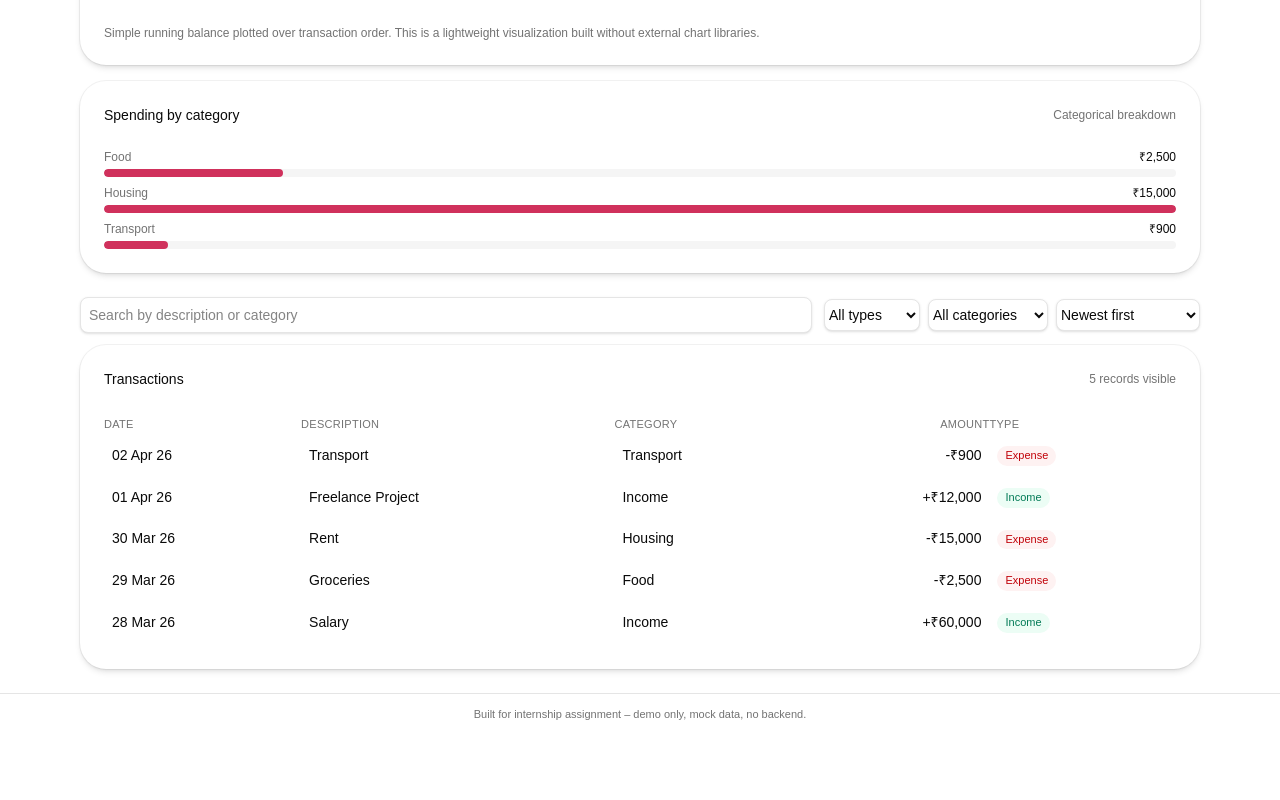
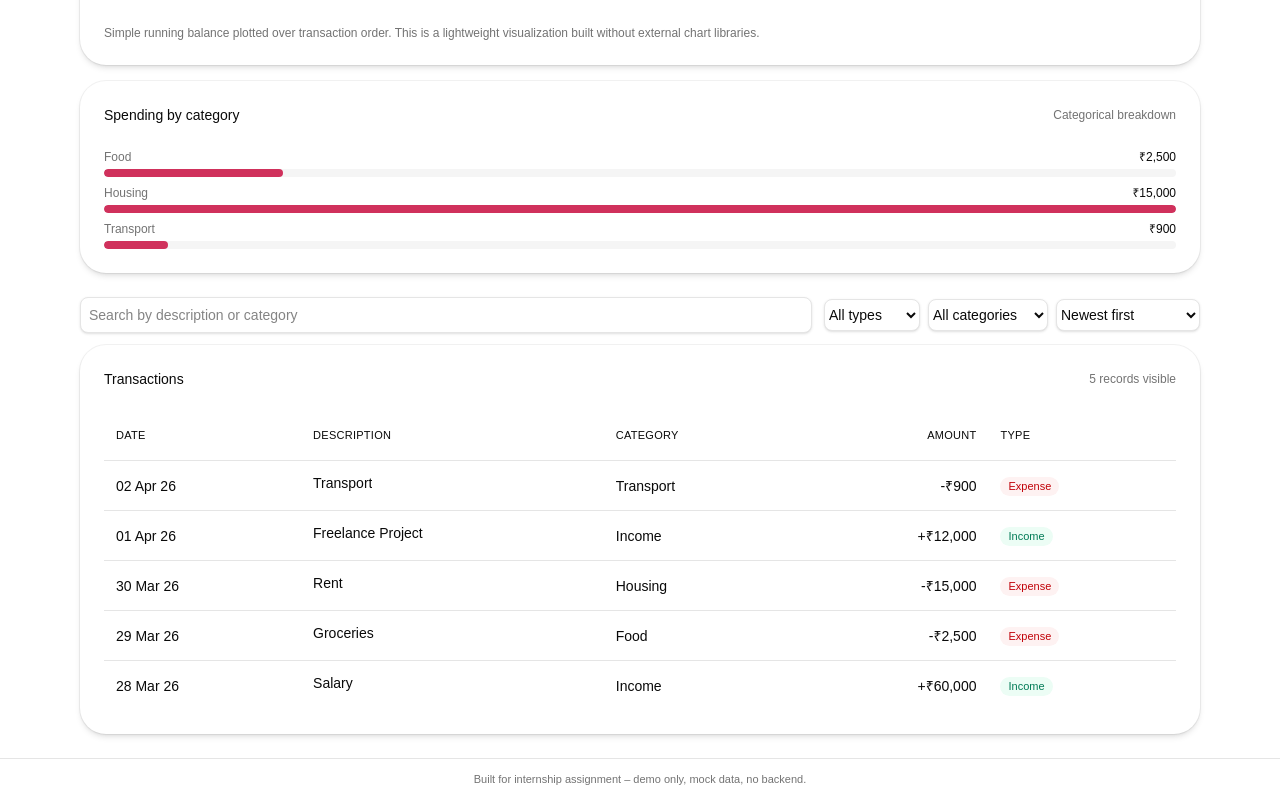
Before and after one commit to Hrishabh3829/Finance-Dashboard-UI, a React (Vite) app: page / in a window 1280 px wide. Shown: the part 510-1310 px from the top of the page. Before the commit the page ends 1244 px from the top, so only its background shows below. Built offline with nearby package versions, Linux system fonts and the light colour scheme.

Commit message:
data table component

```diff
--- a/package.json
+++ b/package.json
@@ -17,6 +17,7 @@
     "@hugeicons/react": "^1.1.6",
     "@lottiefiles/dotlottie-react": "^0.18.9",
     "@tailwindcss/vite": "^4.2.2",
+    "@tanstack/react-table": "^8.21.3",
     "class-variance-authority": "^0.7.1",
     "clsx": "^2.1.1",
     "radix-ui": "^1.4.3",
--- a/src/components/dashboard/TransactionsTable.jsx
+++ b/src/components/dashboard/TransactionsTable.jsx
@@ -1,5 +1,19 @@
+import { useMemo } from "react";
+import {
+  flexRender,
+  getCoreRowModel,
+  useReactTable,
+} from "@tanstack/react-table";
 import { Card, CardHeader, CardTitle, CardContent } from "@/components/ui/card";
 import { Button } from "@/components/ui/button";
+import {
+  Table,
+  TableBody,
+  TableCell,
+  TableHead,
+  TableHeader,
+  TableRow,
+} from "@/components/ui/table";
 import { useAppState } from "@/lib/state";
 
 function formatDate(value) {
@@ -18,6 +32,81 @@ export function TransactionsTable({ showActions = false }) {
     setTransactions(transactions.filter((t) => t.id !== id));
   };
 
+  const columns = useMemo(() => {
+    const baseColumns = [
+      {
+        accessorKey: "date",
+        header: "Date",
+        cell: ({ row }) => formatDate(row.original.date),
+      },
+      {
+        accessorKey: "description",
+        header: "Description",
+        cell: ({ row }) => (
+          <span className="max-w-[180px] truncate inline-block">
+            {row.original.description}
+          </span>
+        ),
+      },
+      {
+        accessorKey: "category",
+        header: "Category",
+      },
+      {
+        accessorKey: "amount",
+        header: "Amount",
+        cell: ({ row }) => (
+          <span className="font-medium">
+            {row.original.type === "income" ? "+" : "-"}₹
+            {row.original.amount.toLocaleString("en-IN", {
+              maximumFractionDigits: 0,
+            })}
+          </span>
+        ),
+      },
+      {
+        accessorKey: "type",
+        header: "Type",
+        cell: ({ row }) => (
+          <span
+            className={`inline-flex items-center rounded-full px-2 py-0.5 text-[11px] capitalize ${
+              row.original.type === "income"
+                ? "bg-emerald-50 text-emerald-700"
+                : "bg-red-50 text-red-700"
+            }`}
+          >
+            {row.original.type}
+          </span>
+        ),
+      },
+    ];
+
+    if (showActions) {
+      baseColumns.push({
+        id: "actions",
+        header: "Actions",
+        cell: ({ row }) => (
+          <Button
+            variant="outline"
+            size="xs"
+            disabled={role !== "admin"}
+            onClick={() => handleDelete(row.original.id)}
+          >
+            Delete
+          </Button>
+        ),
+      });
+    }
+
+    return baseColumns;
+  }, [handleDelete, role, showActions]);
+
+  const table = useReactTable({
+    data: filteredTransactions,
+    columns,
+    getCoreRowModel: getCoreRowModel(),
+  });
+
   return (
     <Card>
       <CardHeader className="flex flex-row items-center justify-between gap-2">
@@ -33,60 +122,49 @@ export function TransactionsTable({ showActions = false }) {
             No transactions match the current filters.
           </p>
         ) : (
-          <div className="overflow-x-auto">
-            <table className="w-full text-xs md:text-sm border-separate border-spacing-y-1">
-              <thead className="text-[11px] uppercase tracking-wide text-muted-foreground">
-                <tr>
-                  <th className="text-left font-medium">Date</th>
-                  <th className="text-left font-medium">Description</th>
-                  <th className="text-left font-medium">Category</th>
-                  <th className="text-right font-medium">Amount</th>
-                  <th className="text-left font-medium">Type</th>
-                  {showActions && <th className="text-right font-medium">Actions</th>}
-                </tr>
-              </thead>
-              <tbody>
-                {filteredTransactions.map((t) => (
-                  <tr key={t.id} className="bg-card/60">
-                    <td className="px-2 py-2 rounded-l-md whitespace-nowrap">
-                      {formatDate(t.date)}
-                    </td>
-                    <td className="px-2 py-2 max-w-[180px] truncate">
-                      {t.description}
-                    </td>
-                    <td className="px-2 py-2 whitespace-nowrap">{t.category}</td>
-                    <td className="px-2 py-2 text-right font-medium whitespace-nowrap">
-                      {t.type === "income" ? "+" : "-"}₹
-                      {t.amount.toLocaleString("en-IN", { maximumFractionDigits: 0 })}
-                    </td>
-                    <td className="px-2 py-2">
-                      <span
-                        className={`inline-flex items-center rounded-full px-2 py-0.5 text-[11px] capitalize ${
-                          t.type === "income"
-                            ? "bg-emerald-50 text-emerald-700"
-                            : "bg-red-50 text-red-700"
-                        }`}
-                      >
-                        {t.type}
-                      </span>
-                    </td>
-                    {showActions && (
-                      <td className="px-2 py-2 text-right rounded-r-md">
-                        <Button
-                          variant="outline"
-                          size="xs"
-                          disabled={role !== "admin"}
-                          onClick={() => handleDelete(t.id)}
-                        >
-                          Delete
-                        </Button>
-                      </td>
-                    )}
-                  </tr>
-                ))}
-              </tbody>
-            </table>
-          </div>
+          <Table className="text-xs md:text-sm">
+            <TableHeader className="text-[11px] uppercase tracking-wide text-muted-foreground">
+              {table.getHeaderGroups().map((headerGroup) => (
+                <TableRow key={headerGroup.id}>
+                  {headerGroup.headers.map((header) => (
+                    <TableHead
+                      key={header.id}
+                      className={
+                        header.column.id === "amount" || header.column.id === "actions"
+                          ? "text-right"
+                          : "text-left"
+                      }
+                    >
+                      {header.isPlaceholder
+                        ? null
+                        : flexRender(
+                            header.column.columnDef.header,
+                            header.getContext()
+                          )}
+                    </TableHead>
+                  ))}
+                </TableRow>
+              ))}
+            </TableHeader>
+            <TableBody>
+              {table.getRowModel().rows.map((row) => (
+                <TableRow key={row.id} className="bg-card/60">
+                  {row.getVisibleCells().map((cell) => (
+                    <TableCell
+                      key={cell.id}
+                      className={
+                        cell.column.id === "amount" || cell.column.id === "actions"
+                          ? "text-right"
+                          : "text-left"
+                      }
+                    >
+                      {flexRender(cell.column.columnDef.cell, cell.getContext())}
+                    </TableCell>
+                  ))}
+                </TableRow>
+              ))}
+            </TableBody>
+          </Table>
         )}
       </CardContent>
     </Card>
--- a/src/components/layout/RoleSwitcher.jsx
+++ b/src/components/layout/RoleSwitcher.jsx
@@ -24,7 +24,7 @@ export function RoleSwitcher() {
       />
       <ComboboxContent align="end">
         <ComboboxList>
-          <ComboboxEmpty>No roles found.</ComboboxEmpty>
+          <ComboboxEmpty>Roles</ComboboxEmpty>
           {roles.map((item) => (
             <ComboboxItem key={item.value} value={item.value}>
               {item.label}
--- /dev/null
+++ b/src/components/ui/table.jsx
@@ -0,0 +1,121 @@
+import * as React from "react"
+
+import { cn } from "@/lib/utils"
+
+function Table({
+  className,
+  ...props
+}) {
+  return (
+    <div data-slot="table-container" className="relative w-full overflow-x-auto">
+      <table
+        data-slot="table"
+        className={cn("w-full caption-bottom text-sm", className)}
+        {...props} />
+    </div>
+  );
+}
+
+function TableHeader({
+  className,
+  ...props
+}) {
+  return (
+    <thead
+      data-slot="table-header"
+      className={cn("[&_tr]:border-b", className)}
+      {...props} />
+  );
+}
+
+function TableBody({
+  className,
+  ...props
+}) {
+  return (
+    <tbody
+      data-slot="table-body"
+      className={cn("[&_tr:last-child]:border-0", className)}
+      {...props} />
+  );
+}
+
+function TableFooter({
+  className,
+  ...props
+}) {
+  return (
+    <tfoot
+      data-slot="table-footer"
+      className={cn("border-t bg-muted/50 font-medium [&>tr]:last:border-b-0", className)}
+      {...props} />
+  );
+}
+
+function TableRow({
+  className,
+  ...props
+}) {
+  return (
+    <tr
+      data-slot="table-row"
+      className={cn(
+        "border-b transition-colors hover:bg-muted/50 has-aria-expanded:bg-muted/50 data-[state=selected]:bg-muted",
+        className
+      )}
+      {...props} />
+  );
+}
+
+function TableHead({
+  className,
+  ...props
+}) {
+  return (
+    <th
+      data-slot="table-head"
+      className={cn(
+        "h-12 px-3 text-left align-middle font-medium whitespace-nowrap text-foreground [&:has([role=checkbox])]:pr-0",
+        className
+      )}
+      {...props} />
+  );
+}
+
+function TableCell({
+  className,
+  ...props
+}) {
+  return (
+    <td
+      data-slot="table-cell"
+      className={cn(
+        "p-3 align-middle whitespace-nowrap [&:has([role=checkbox])]:pr-0",
+        className
+      )}
+      {...props} />
+  );
+}
+
+function TableCaption({
+  className,
+  ...props
+}) {
+  return (
+    <caption
+      data-slot="table-caption"
+      className={cn("mt-4 text-sm text-muted-foreground", className)}
+      {...props} />
+  );
+}
+
+export {
+  Table,
+  TableHeader,
+  TableBody,
+  TableFooter,
+  TableHead,
+  TableRow,
+  TableCell,
+  TableCaption,
+}
```
Also changed, not shown: 1 other file (tests, documents, lock files or other folders).
